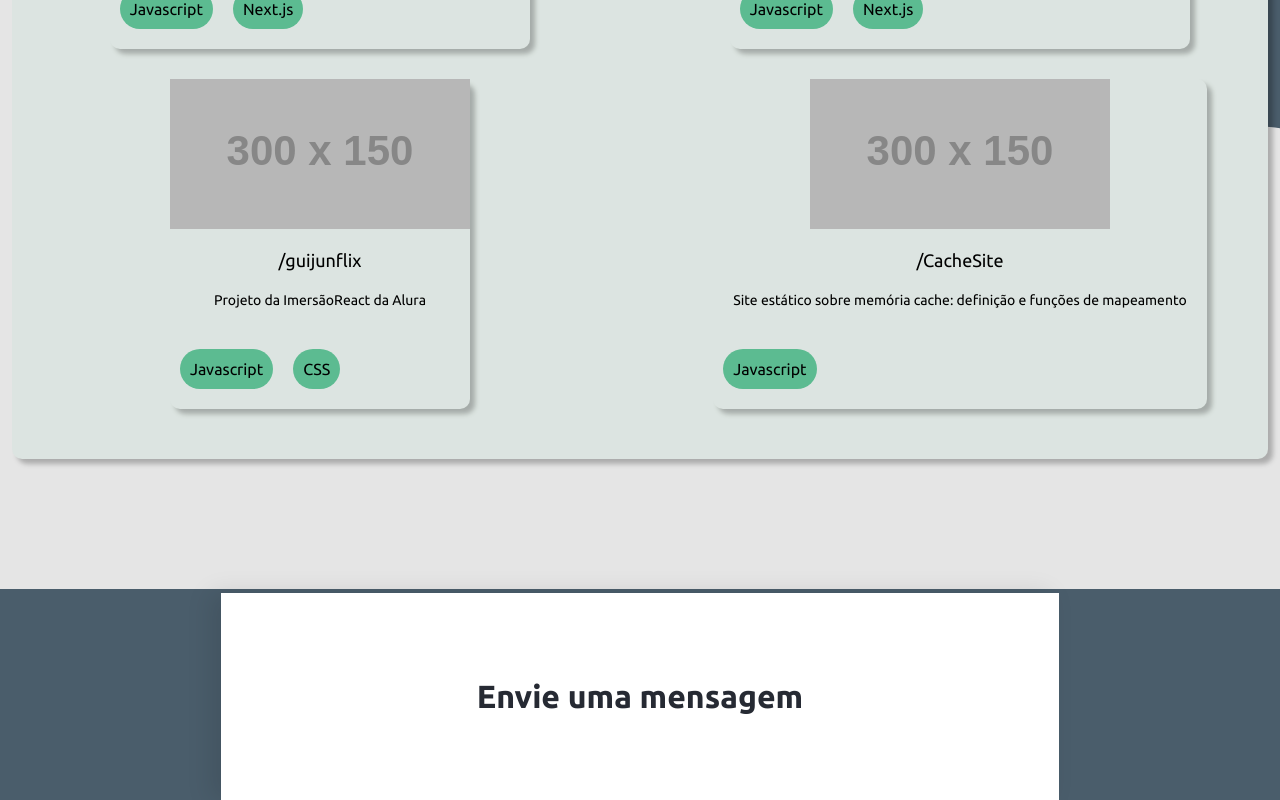
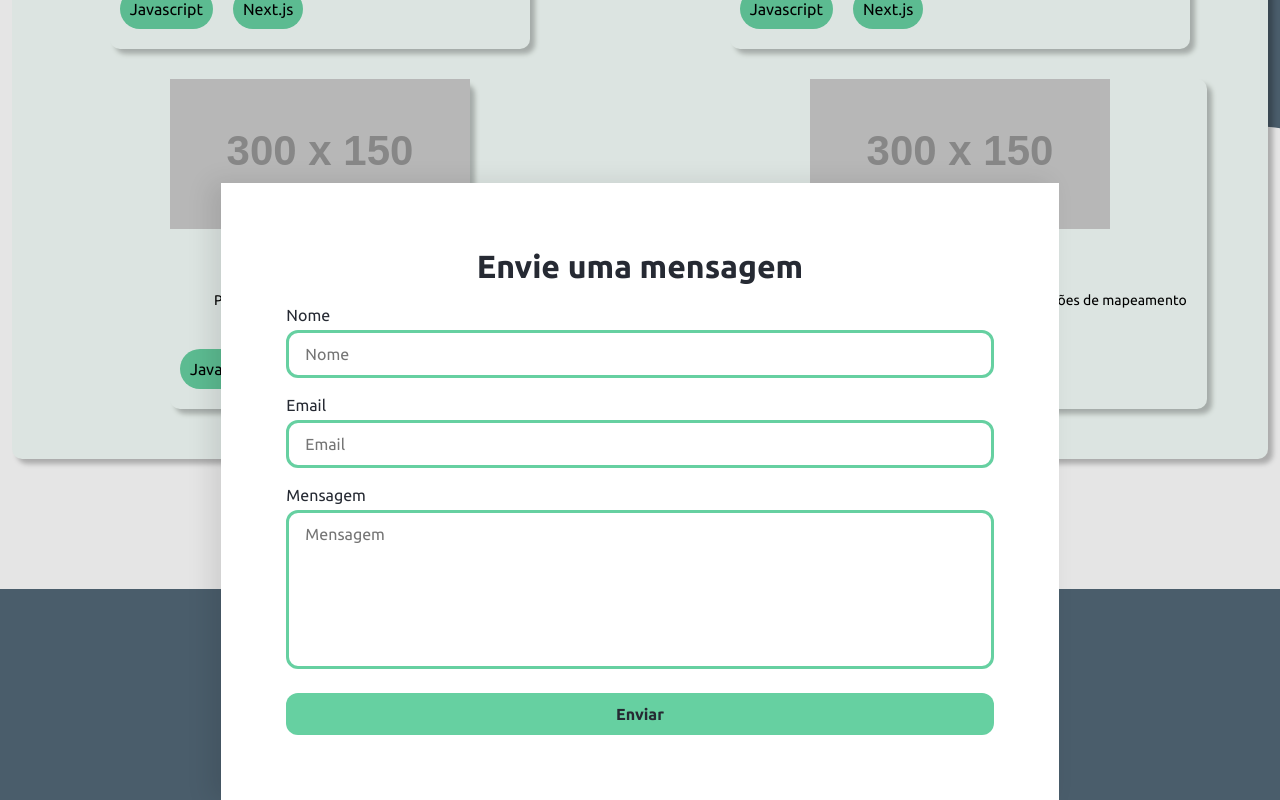
Before and after one commit to guijun13/Guilherme_Jun_JAMStackAlura, a Next.js app: page / in a window 1280 px wide. Both pictures are taken after a click on the button "Enviar uma mensagem". Shown: the part 1650-2450 px from the top of the page. Built offline with nearby package versions, Linux system fonts and the light colour scheme.

Commit message:
feat(modal): add 'MessageForm' with static inputs and button
Placeholder named as 'Name', 'Email' and 'Message'. 'Message' input is a <textarea> to allow
multilines

```diff
--- /dev/null
+++ b/src/components/commons/Button/index.js
@@ -0,0 +1,59 @@
+import styled, { css } from 'styled-components';
+import get from 'lodash/get';
+import { TextStyleVariantsMap } from '../../foundation/Text';
+import breakpointsMedia from '../../../theme/utils/breakpointsMedia';
+import propToStyle from '../../../theme/utils/propToStyle';
+
+const ButtonGhost = css`
+  color: ${props => get(props.theme, `colors.${props.variant}.color`)};
+  background: transparent;
+`;
+
+const ButtonDefault = css`
+  background-color: ${props =>
+    get(props.theme, `colors.${props.variant}.color`)};
+  color: ${props => get(props.theme, `colors.${props.variant}.contrastText`)};
+`;
+
+const Button = styled.button`
+  border: 0;
+  cursor: pointer;
+  padding: 12px 26px;
+  font-weight: bold;
+  opacity: 1;
+  border-radius: 12px;
+
+  ${({ ghost }) => (ghost ? ButtonGhost : ButtonDefault)}
+  transition: opacity ${({ theme }) => theme.transition};
+  border-radius: ${({ theme }) => theme.borderRadius};
+
+  &:hover,
+  &:focus {
+    opacity: 0.5;
+  }
+
+  ${breakpointsMedia({
+    xs: css`
+      ${TextStyleVariantsMap.smallestException}
+    `,
+    md: css`
+      ${TextStyleVariantsMap.paragraph1}
+    `,
+  })}
+
+  &:disabled {
+    cursor: not-allowed;
+    opacity: 0.5;
+  }
+
+  ${({ fullWidth }) =>
+    fullWidth &&
+    css`
+      width: 100%;
+    `};
+
+  ${propToStyle('margin')}
+  ${propToStyle('flex')}
+`;
+
+export default Button;
--- /dev/null
+++ b/src/components/forms/TextField/index.js
@@ -0,0 +1,41 @@
+import React from 'react';
+import PropTypes from 'prop-types';
+import styled from 'styled-components';
+import Text from '../../foundation/Text';
+
+const InputWrapper = styled.div`
+  margin-bottom: 17px;
+`;
+
+const Input = styled(Text)`
+  width: 100%;
+  border: 3px solid ${({ theme }) => theme.colors.primary.main.color};
+  padding: 12px 16px;
+  outline: 0;
+  border-radius: ${({ theme }) => theme.borderRadius};
+`;
+
+Input.defaultProps = {
+  tag: 'input',
+  variant: 'paragraph1',
+};
+
+export default function TextField({ placeholder, name, onChange, value }) {
+  return (
+    <InputWrapper>
+      <Input
+        placeholder={placeholder}
+        name={name}
+        onChange={onChange}
+        value={value}
+      />
+    </InputWrapper>
+  );
+}
+
+TextField.propTypes = {
+  placeholder: PropTypes.string.isRequired,
+  name: PropTypes.string.isRequired,
+  onChange: PropTypes.func.isRequired,
+  value: PropTypes.string.isRequired,
+};
--- a/src/components/patterns/MessageForm/index.js
+++ b/src/components/patterns/MessageForm/index.js
@@ -3,14 +3,90 @@ import PropTypes from 'prop-types';
 import Grid from '../../foundation/layout/Grid';
 import Box from '../../foundation/layout/Box';
 import Text from '../../foundation/Text';
+import TextField from '../../forms/TextField';
+import Button from '../../commons/Button';
 
 function MessageContent() {
   return (
-    <form>
-      <Text textAlign="center" variant="title" tag="h1" color="primary.main">
-        Envie uma mensagem
-      </Text>
-    </form>
+    <>
+      <form>
+        <Text
+          marginBottom="20px"
+          textAlign="center"
+          variant="title"
+          tag="h1"
+          color="primary.main"
+        >
+          Envie uma mensagem
+        </Text>
+        <div>
+          <Text
+            marginBottom="5px"
+            variant="regular"
+            tag="p"
+            color="primary.main"
+          >
+            Nome
+          </Text>
+          <TextField
+            placeholder="Nome"
+            name="name"
+            // value={userInfo.name}
+            // onChange={handleChange}
+          />
+        </div>
+        <div>
+          <Text
+            marginBottom="5px"
+            variant="regular"
+            tag="p"
+            color="primary.main"
+          >
+            Email
+          </Text>
+          <TextField
+            placeholder="Email"
+            name="email"
+            // value={userInfo.name}
+            // onChange={handleChange}
+          />
+        </div>
+        <div>
+          <Text
+            marginBottom="5px"
+            variant="regular"
+            tag="p"
+            color="primary.main"
+          >
+            Mensagem
+          </Text>
+          <textarea
+            placeholder="Mensagem"
+            name="message"
+            rows="7"
+            style={{
+              resize: 'none',
+              width: '100%',
+              border: '3px solid #66D0A1',
+              padding: '12px 16px',
+              outline: 0,
+              borderRadius: '12px',
+              marginBottom: '20px',
+            }}
+            // value={userInfo.name}
+            // onChange={handleChange}
+          />
+        </div>
+        <Button
+          type="submit"
+          // disabled={isFormInvalid}
+          variant="primary.main"
+          fullWidth
+        >
+          Enviar
+        </Button>
+      </form>
+    </>
   );
 }
 
@@ -21,8 +97,8 @@ export default function MessageForm({ modalProps }) {
       display="flex"
       flexDirection="column"
       justifyContent="flex-end"
-      value={{ xs: 12, md: 6, lg: 8 }}
-      offset={{ xs: 0, md: 3, lg: 2 }}
+      value={{ xs: 12, md: 10, lg: 8 }}
+      offset={{ xs: 0, md: 1, lg: 2 }}
     >
       <Grid.Row>
         <Box
@@ -33,7 +109,7 @@ export default function MessageForm({ modalProps }) {
           flex={1}
           padding={{
             xs: '16px',
-            md: '85px',
+            md: '65px',
           }}
           backgroundColor="white"
           // eslint-disable-next-line react/jsx-props-no-spreading
```
